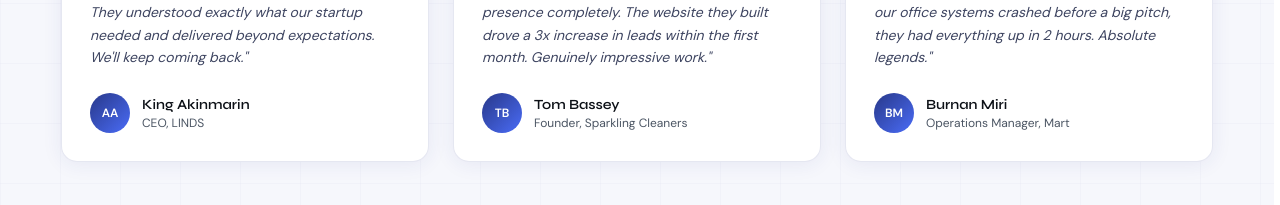
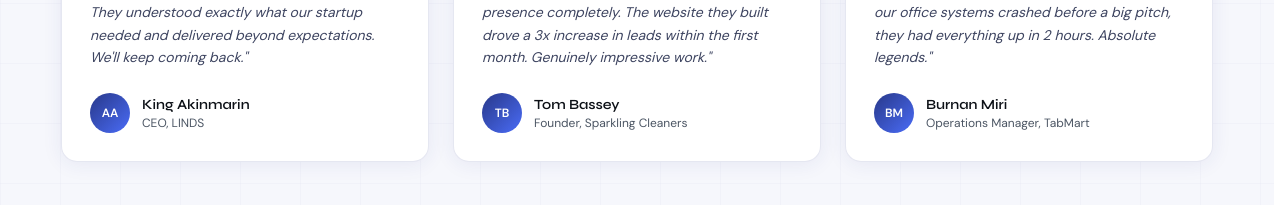
Before and after one commit to grandisinnovo-rgb/grandisinnovo, a Next.js app: page / in a window 1280 px wide. Shown: the part 4686-4891 px from the top of the page. Built offline with nearby package versions, Linux system fonts and the light colour scheme.

Commit message:
Update HomeClient.tsx

```diff
--- a/src/app/HomeClient.tsx
+++ b/src/app/HomeClient.tsx
@@ -29,7 +29,7 @@ const stats = [
 const testimonials = [
   { quote: "Fast, professional, and surprisingly affordable. They understood exactly what our startup needed and delivered beyond expectations. We'll keep coming back.", author: "King Akinmarin",     role: "CEO, LINDS",       avatar: "AA" },
   { quote: "Grandis Innovo transformed our online presence completely. The website they built drove a 3x increase in leads within the first month. Genuinely impressive work.",         author: " Tom Bassey ", role: "Founder, Sparkling Cleaners",          avatar: "TB" },
-  { quote: "Their tech support team is a lifesaver. When our office systems crashed before a big pitch, they had everything up in 2 hours. Absolute legends.",                  author: "Burnan Miri",      role: "Operations Manager, Mart", avatar: "BM" },
+  { quote: "Their tech support team is a lifesaver. When our office systems crashed before a big pitch, they had everything up in 2 hours. Absolute legends.",                  author: "Burnan Miri",      role: "Operations Manager, TabMart", avatar: "BM" },
 ];
 
 /* ─── Typewriter hook ────────────────────────────────────────────────────── */
```
